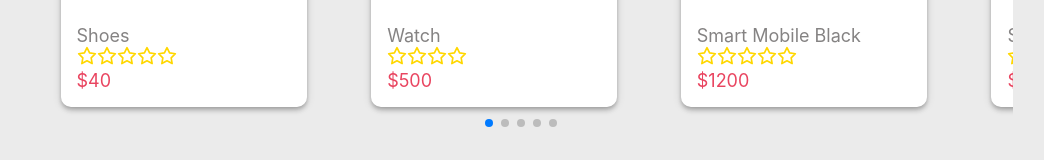
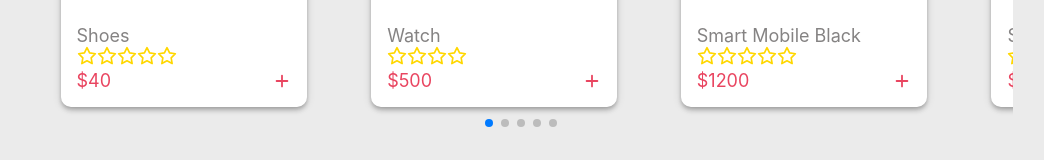
Before and after one commit to Diegocf435/portfolio-ecommerce, a React (Vite) app in the folder my-project/: page / in a window 1280 px wide. Shown: the part 986-1146 px from the top of the page, without its empty margins (119-1163 px from the left). Built offline with nearby package versions, Linux system fonts and the light colour scheme.

Commit message:
more flashDeals fixeds

```diff
--- a/my-project/src/Component/FlashDeals/FlashDeals.css
+++ b/my-project/src/Component/FlashDeals/FlashDeals.css
@@ -89,3 +89,20 @@
   transform: scale(1.05);
   box-shadow: var(--sombra-fuerte);
 }
+.flash__price__container {
+  display: flex;
+  align-items: center;
+  justify-content: space-between;
+  width: 100%;
+}
+.flash__price__container svg {
+  color: var(--button-color);
+  transition: 0.3s ease;
+}
+
+.flash__price__container svg:hover {
+  background-color: var(--button-color);
+  color: #fff;
+  font-size: 1.5rem;
+  border-radius: 50%;
+}
--- a/my-project/src/Component/FlashDeals/FlashDeals.jsx
+++ b/my-project/src/Component/FlashDeals/FlashDeals.jsx
@@ -8,7 +8,7 @@ import { register } from "swiper/element/bundle";
 import { useEffect, useRef } from "react";
 import { BsFillLightningChargeFill } from "react-icons/bs";
 import StarRating from "../StarRating/StarRating";
-import { FiStar } from "react-icons/fi";
+import { HiPlus } from "react-icons/hi";
 const FlashDeals = () => {
   const flashDealsArray = [
     {
@@ -95,7 +95,10 @@ const FlashDeals = () => {
                     {/* stars */}
                     <StarRating rating={item.stars} />
                   </div>
-                  <p className="flash__price">{item.price}</p>
+                  <div className="flash__price__container">
+                    <p className="flash__price">{item.price}</p>
+                    <HiPlus />
+                  </div>
                 </div>
                 <span className="discount">{item.discount}</span>
               </div>
```
